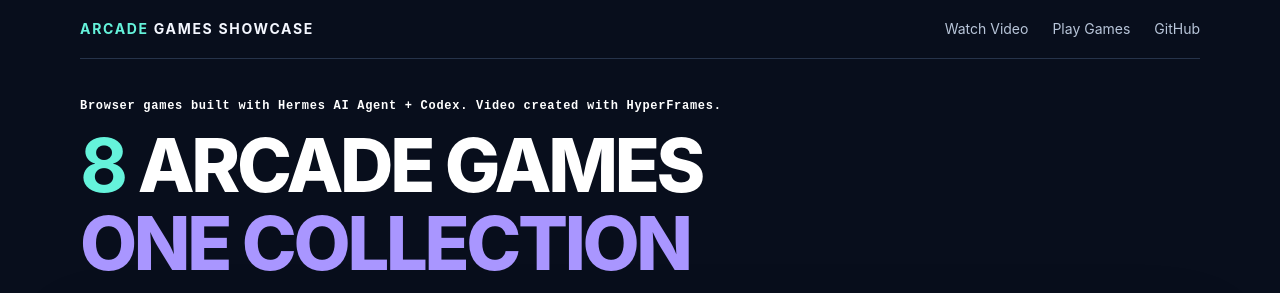
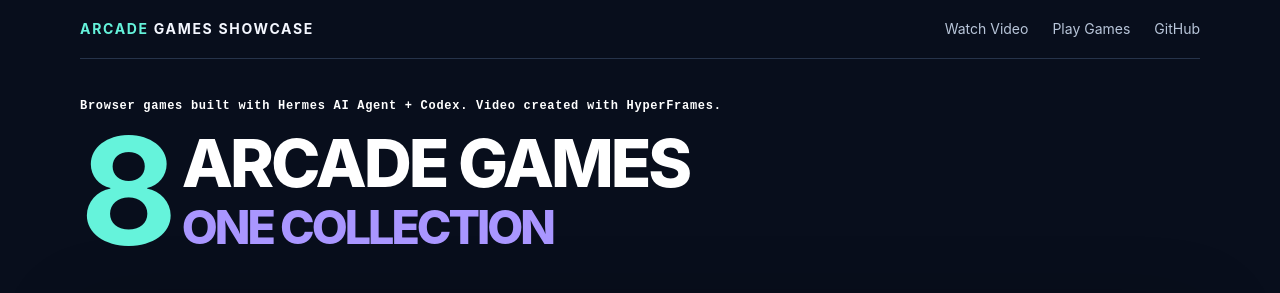
Before and after one commit to nateofspades/Hyperframes_Arcade_Games_Showcase, a website: page site/index.html in a window 1280 px wide. Shown: the top 293 px of the page. Drawn offline with Linux system fonts and the light colour scheme; grey boxes are pictures that could not be loaded.

Commit message:
Match showcase headline layout to video opening

```diff
--- a/site/index.html
+++ b/site/index.html
@@ -26,6 +26,7 @@
     header{padding:18px 0}.hero{padding:38px 0 24px}.eyebrow{margin:0;letter-spacing:.06em;text-transform:none}.hero h1{font-size:clamp(32px,6.2vw,74px);line-height:1.05;letter-spacing:-.045em;margin:12px 0 16px}.hero h1 span{display:block;color:#47d9ff}.hero h1 span+span{color:#fff}.intro{max-width:820px;font-size:16px;line-height:1.55;margin:0}.meta{margin:14px 0 0;letter-spacing:0}.games{padding:64px 0}.section-title{display:block;margin-bottom:26px}.section-title p{margin-top:6px;font-size:16px}.game:focus-visible{outline-offset:3px}.game img{height:auto;aspect-ratio:16/9;padding:10px}.play{display:inline-block;align-self:flex-start;padding:8px 14px;border:1px solid #3e8e88;border-radius:5px}.game:hover .play,.game:focus-visible .play{background:var(--mint);color:var(--bg)}
     @media(max-width:520px){header{flex-wrap:wrap;align-items:center;gap:10px}.brand{max-width:none}nav{width:100%;justify-content:space-between;gap:8px}.hero{padding:28px 0 20px}.hero h1{font-size:clamp(30px,8.8vw,44px)}.intro{font-size:15px}.games{padding:42px 0}.game{display:flex}.game img{height:auto;min-height:0}.game-copy{padding:16px}}
     .eyebrow{color:#fff}.hero h1 .title-line{color:#fff}.hero h1 .title-line strong{color:var(--mint)}.hero h1 .collection{color:#a996ff}.section-title h2{color:var(--mint)}
+    .hero h1{display:grid;grid-template-columns:max-content max-content;grid-template-rows:auto auto;column-gap:.2em;align-items:center;justify-content:start;font-size:clamp(22px,5.2vw,68px);line-height:1.05}.hero h1 .title-number{grid-row:1 / 3;color:var(--mint);font-size:2.25em;line-height:.85;letter-spacing:-.06em}.hero h1 .title-line,.hero h1 .collection{white-space:nowrap}.hero h1 .collection{font-size:.7em;line-height:1.1}
   </style>
 </head>
 <body>
@@ -38,7 +39,7 @@
   <main>
     <section class="hero" aria-labelledby="title">
       <p class="eyebrow">Browser games built with Hermes AI Agent + Codex. Video created with HyperFrames.</p>
-      <h1 id="title"><span class="title-line"><strong>8</strong> ARCADE GAMES</span><span class="collection">ONE COLLECTION</span></h1>
+      <h1 id="title"><strong class="title-number">8</strong> <span class="title-line">ARCADE GAMES</span> <span class="collection">ONE COLLECTION</span></h1>
     </section>
     <section id="showcase" aria-label="Arcade showcase video">
       <figure class="screen">
```
